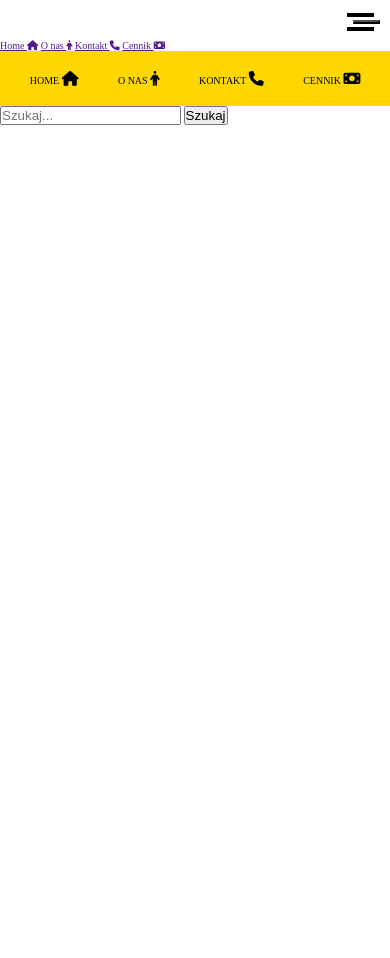
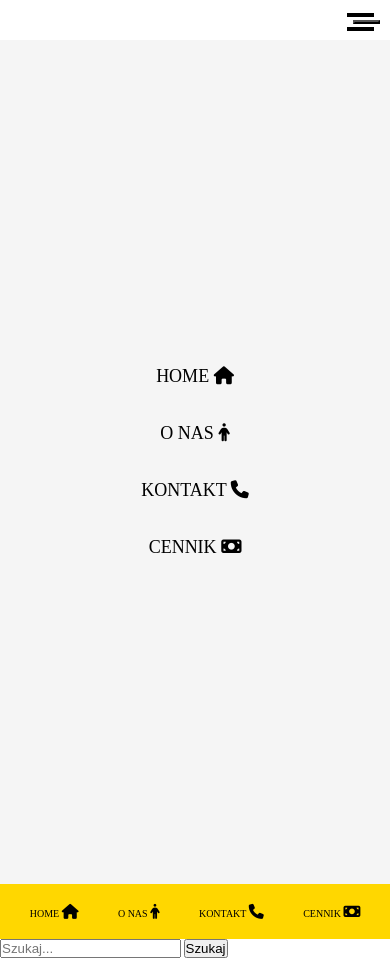
Before and after one commit to VDrozen/Webside, a plain HTML site: page index.html in a window 390 px wide. Before the commit the page ends 844 px from the top, so only its background shows below. Drawn offline with Linux system fonts and the light colour scheme.

Commit message:
created a new navigation for mobile

```diff
--- /dev/null
+++ b/css/colors.css
@@ -0,0 +1 @@
+/*# sourceMappingURL=colors.css.map */
--- a/css/style.css
+++ b/css/style.css
@@ -24,6 +24,7 @@ html {
   padding: 20px 10px;
   text-decoration: none;
   color: black;
+  position: sticky;
 }
 .burger__button__spin {
   cursor: pointer;
@@ -58,10 +59,10 @@ html {
   background-color: black;
 }
 .burger__button__spin:hover::before {
-  animation: buttonAnimation linear 1s;
+  animation: buttonAnimation linear 1s forwards;
 }
 .burger__button__spin:hover::after {
-  animation: buttonAnimation linear 1s;
+  animation: buttonAnimation linear 1s forwards;
 }
 
 .nav__project {
@@ -75,6 +76,7 @@ html {
   background-color: gold;
 }
 .navigation_no_phone__nav__link {
+  position: relative;
   text-decoration: none;
   text-transform: uppercase;
   color: black;
@@ -82,6 +84,51 @@ html {
 }
 .navigation_no_phone__nav__link .fa-solid {
   font-size: 1.5em;
+}
+.navigation_no_phone__nav__link::after {
+  content: "";
+  position: absolute;
+  height: 0.3em;
+  width: 0em;
+  background-color: black;
+  z-index: 40;
+  bottom: -0.5em;
+  left: 0;
+}
+.navigation_no_phone__nav__link:hover::after {
+  animation: NavDecoration ease-out 2s forwards;
+}
+
+.navigation_on_phone {
+  display: flex;
+  flex-direction: column;
+  align-items: center;
+  justify-content: center;
+  right: 0;
+  height: 100vh;
+  width: 100% vh;
+  background-color: whitesmoke;
+}
+.navigation_on_phone__nav__link {
+  position: relative;
+  text-transform: uppercase;
+  text-decoration: none;
+  color: black;
+  font-size: large;
+  margin: 1em;
+}
+.navigation_on_phone__nav__link::after {
+  content: "";
+  position: absolute;
+  height: 0.2em;
+  width: 0em;
+  background-color: black;
+  z-index: 40;
+  bottom: -0.5em;
+  left: 0;
+}
+.navigation_on_phone__nav__link:hover::after {
+  animation: NavDecoration ease-out 2s forwards;
 }
 
 @keyframes buttonAnimation {
@@ -91,4 +138,12 @@ html {
   to {
     width: 1.3em;
   }
+}
+@keyframes NavDecoration {
+  from {
+    width: 0em;
+  }
+  to {
+    width: 4em;
+  }
 }/*# sourceMappingURL=style.css.map */
```
Also changed, not shown: 2 other files.
